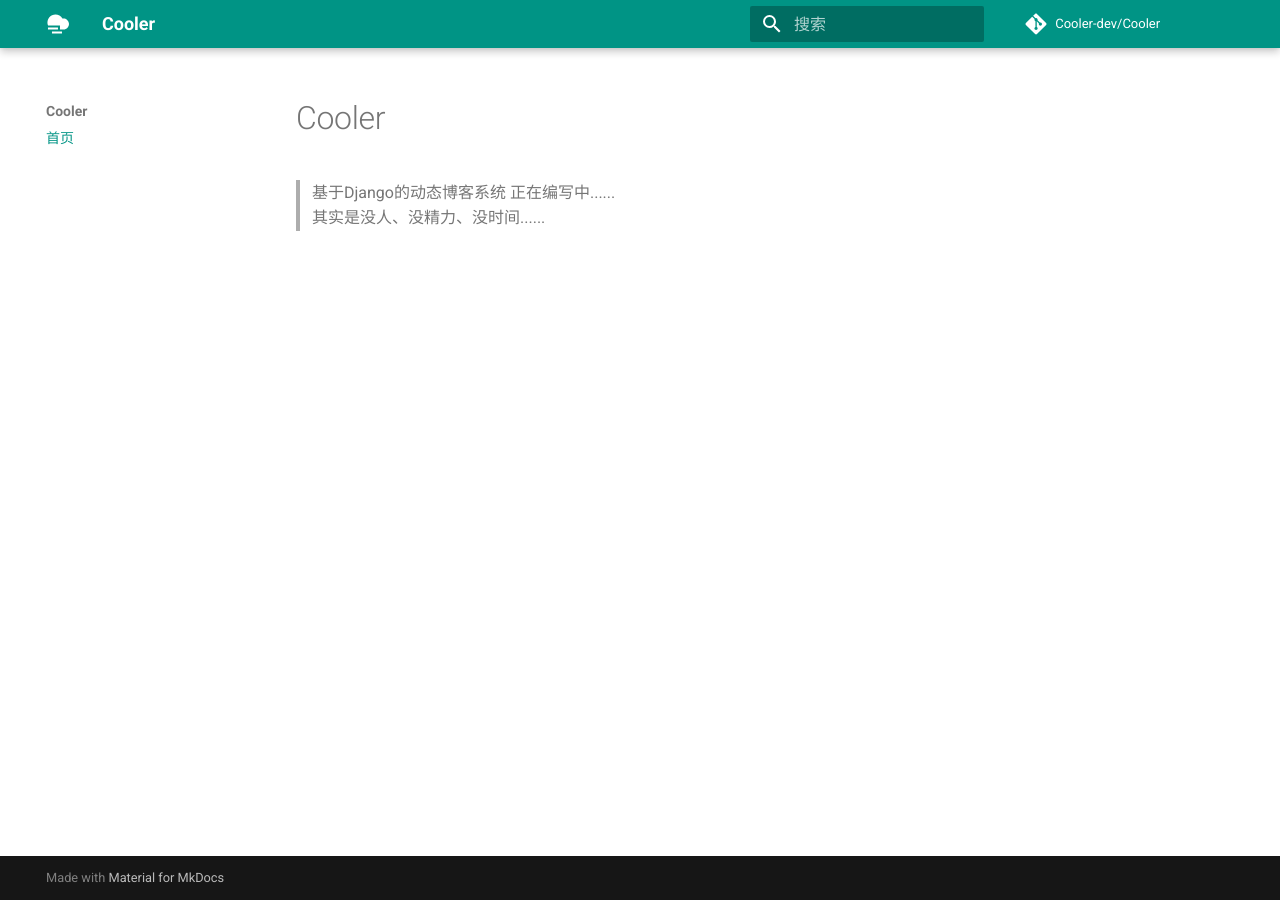
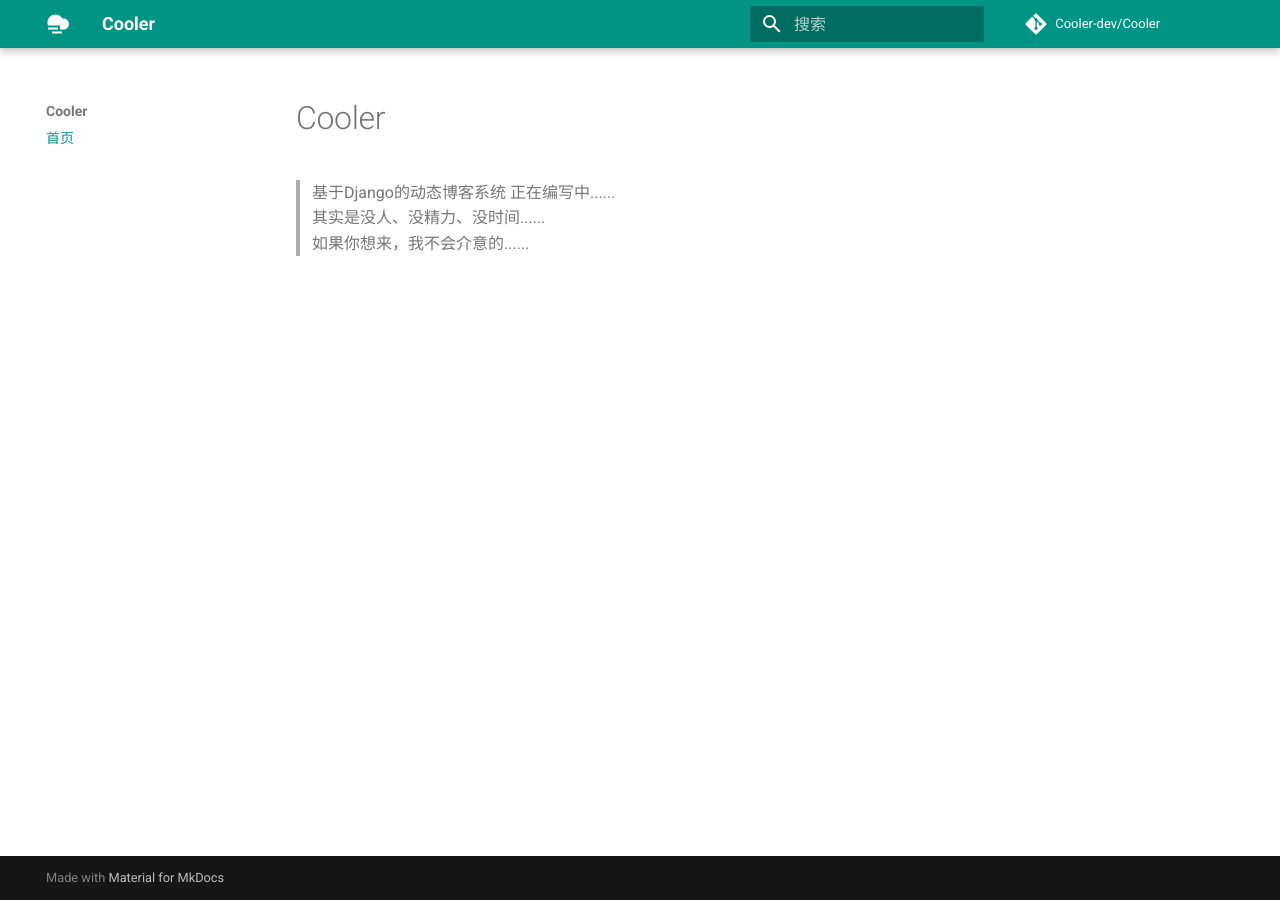
Before and after one commit to Cooler-dev/Cooler-old, an MkDocs documentation site: the page built from docs/index.md, in a window 1280 px wide. Built offline with MkDocs 1.6.1 and Material for MkDocs 9.7.7, drawn with Linux system fonts in a browser that asks for light colours; comment, search, counter and statistics services are not loaded; old or Windows-style settings are respelled for this version of MkDocs.

```diff
--- a/docs/index.md
+++ b/docs/index.md
@@ -2,3 +2,4 @@
 > 基于Django的动态博客系统
 正在编写中......
 其实是没人、没精力、没时间......
+如果你想来，我不会介意的......
```
Also changed, not shown: 1 other file.
